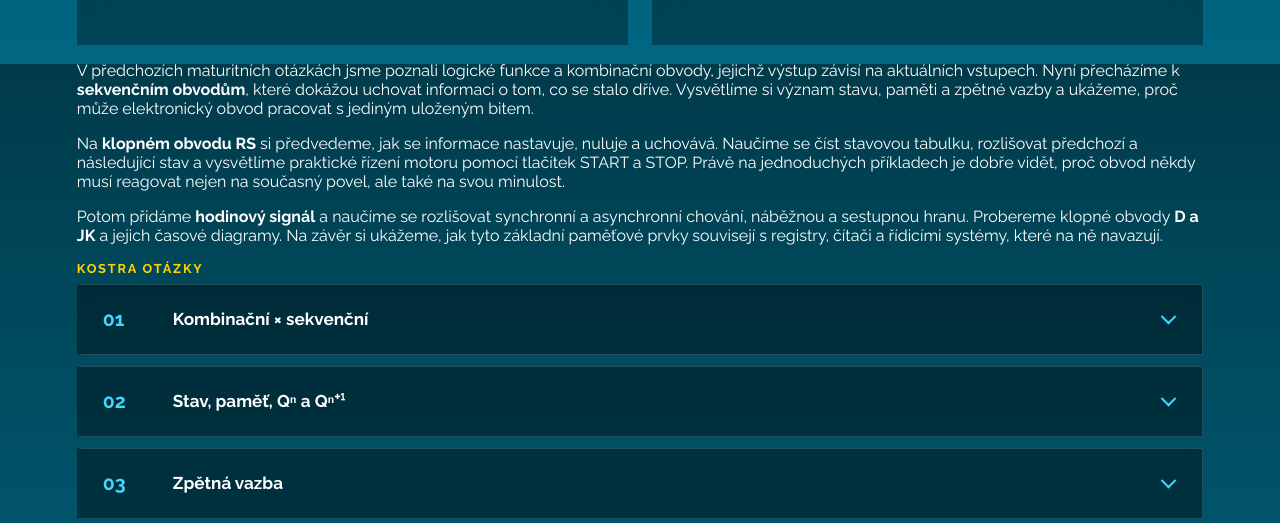
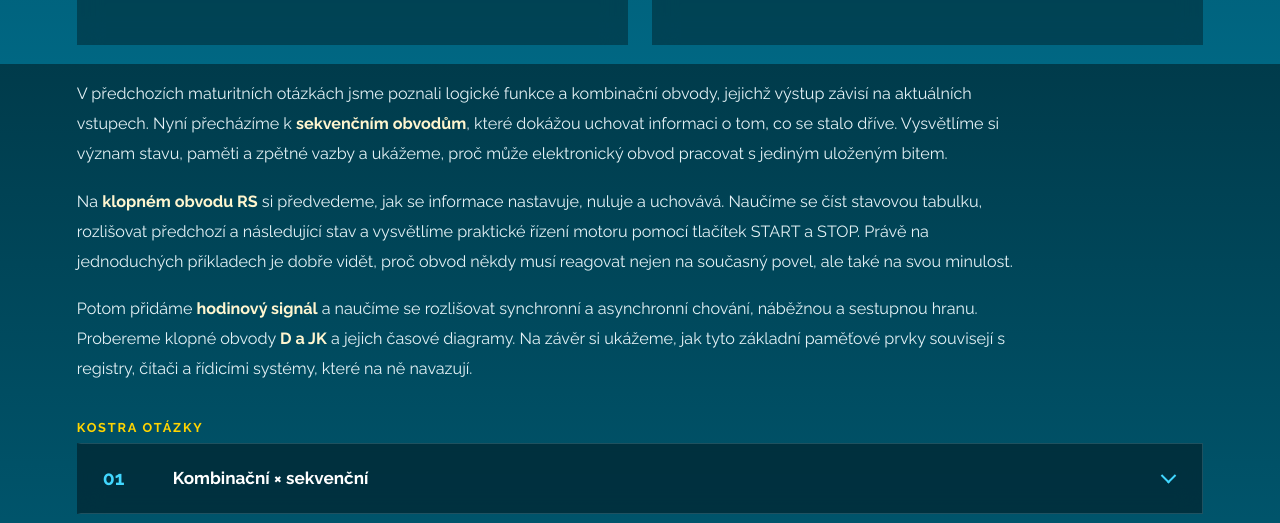
Before and after one commit to lkostak/skola-vdf, a plain HTML site: page mechatronika/maturita/05-sekvencni-logika/index.html in a window 1280 px wide. Shown: the part 736-1259 px from the top of the page. Drawn offline with Linux system fonts and the light colour scheme.

Commit message:
style(maturita05): format new three-paragraph overview above accordion outline

```diff
--- a/mechatronika/maturita/05-sekvencni-logika/outline.css
+++ b/mechatronika/maturita/05-sekvencni-logika/outline.css
@@ -1,14 +1,19 @@
 /* Maturitní otázka 05 · rozbalovací ústní osnova.
    Lokální styly: ostatní stránky portálu zůstávají beze změny. */
 
-.outline-intro {
-  max-width: 810px;
-  line-height: 1.75;
-  font-size: 1.04rem;
-  color: #e1f1f6;
-  margin: 18px 0 26px;
+.question-overview {
+  max-width: 1030px;
+  margin: 34px 0 36px;
 }
-.outline-intro strong { color: #fff; }
+.question-overview p {
+  max-width: 960px;
+  margin: 0 0 18px;
+  line-height: 1.85;
+  font-size: clamp(1.01rem, 1.22vw, 1.1rem);
+  color: #e4f2f6;
+}
+.question-overview p:last-child { margin-bottom: 0; }
+.question-overview strong { color: #fff6cf; }
 .oral-topics { margin-top: 8px; gap: 11px; }
 
 .oral-topics .topic-accordion {
@@ -110,6 +115,8 @@
   outline-offset: 5px;
 }
 @media(max-width:800px) {
+  .question-overview { margin: 26px 0 30px; }
+  .question-overview p { font-size: 1.02rem; line-height: 1.76; }
   .oral-topics .topic-accordion > summary {
     padding: 17px 15px;
     grid-template-columns: 39px minmax(0,1fr) 20px;
@@ -130,6 +137,7 @@
   .oral-topics .topic-chevron { transition: none; }
 }
 @media print {
+  .question-overview p, .question-overview strong { color: #111; }
   .oral-topics .topic-accordion {
     display: block;
     border: 1px solid #aaa;
```
